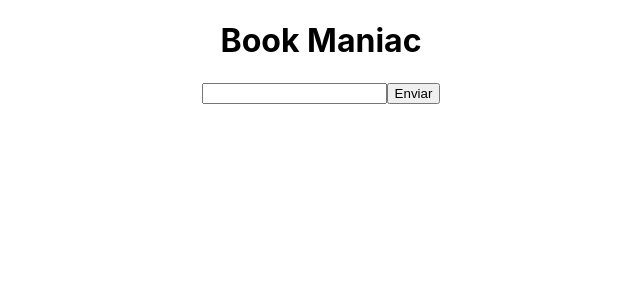
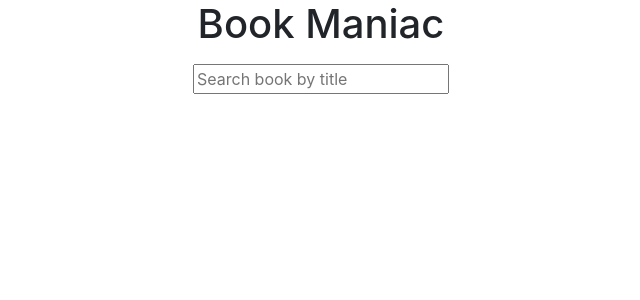
Before and after one commit to vinigaribaldi/Book-Maniac, a React (Create React App) app: page / in a window 1280 px wide. Shown: the top 300 px of the page, without its empty margins (319-959 px from the left). Built offline with nearby package versions, Linux system fonts and the light colour scheme.

Commit message:
Created search funcionality

```diff
--- a/package.json
+++ b/package.json
@@ -7,7 +7,9 @@
     "@testing-library/react": "^9.3.2",
     "@testing-library/user-event": "^7.1.2",
     "axios": "^0.19.2",
+    "bootstrap": "^4.4.1",
     "react": "^16.13.1",
+    "react-bootstrap": "^1.0.1",
     "react-dom": "^16.13.1",
     "react-scripts": "3.4.1"
   },
--- a/src/App.js
+++ b/src/App.js
@@ -1,5 +1,6 @@
 import React from 'react';
 import './App.css';
+import 'bootstrap/dist/css/bootstrap.min.css';
 
 import BookList from './components/BookList';
 
--- a/src/components/BookItem.js
+++ b/src/components/BookItem.js
@@ -4,7 +4,7 @@ import PropTypes from 'prop-types';
 function BookItem({ book, onDelete }) {
   return (
     <li>
-      {book}
+      {book.title}
       <button onClick={onDelete} type="button">Remover</button>
     </li>
   );
--- a/src/components/BookList.js
+++ b/src/components/BookList.js
@@ -1,16 +1,17 @@
 import React, { Component } from 'react';
 import { debounce } from 'lodash';
+import { ListGroup } from 'react-bootstrap';
 
 import BookItem from './BookItem';
 import Api from '../Api';
 
 class BookList extends Component {
   state = {
-    newBook: '',
-    books: []
+    searchString: '',
+    books: [],
+    searchResult: []
   };
 
-  // Executado assim que o componente aparece em tela
   componentDidMount() {
     const books = localStorage.getItem('books');
 
@@ -19,20 +20,18 @@ class BookList extends Component {
     }
   }
 
-  // Executado sempre que houver alterações nas props ou estado (prevProps, prevState)
   componentDidUpdate(_, prevState) {
     if (prevState.books !== this.state.books) {
       localStorage.setItem('books', JSON.stringify(this.state.books));
     }
   }
 
-  // SOMENTE BUSCAR QUANDO DIGITOU MAIS DE 3 CARACTERES
   searchTitle = debounce(async (title) => {
+    if (title.length < 3) {
+      this.setState({ searchResult: [] });
+      return;
+    }
     const { data } = await Api.get(`search.json?title=${title}&limit=5`);
-
-    console.log(title);
-    console.log(data.docs);
-    console.log(data.docs.length);
 
     const result = data.docs.filter((doc) => doc.isbn && doc.isbn.length).map((doc) => ({
       title: doc.title,
@@ -40,33 +39,29 @@ class BookList extends Component {
       id: doc.isbn[0]
     }))
 
-    //https://openlibrary.org/api/books?bibkeys=ISBN:9780395595114
-
-    console.log(result);
-  }, 500);
+    this.setState({ searchResult: result });
+  }, 350);
 
   handleInputChange = e => {
+    this.setState({ searchString: e.target.value });
     this.searchTitle(e.target.value);
-
-    this.setState({ newBook: e.target.value });
   }
 
-  handleSubmit = e => {
-    e.preventDefault();
-
+  handleAdd = (book) => {
     this.setState({
-      books: [...this.state.books, this.state.newBook],
-      newBook: ''
+      books: [...this.state.books, {...book}],
+      searchResult: [],
+      searchString: ''
     });
   }
 
   handleDelete = (book) => {
-    this.setState({ books: this.state.books.filter(b => b !== book) });
+    this.setState({ books: this.state.books.filter(b => b.id !== book.id) });
   }
 
   render() {
     return (
-      <form onSubmit={this.handleSubmit}>
+      <div>
         <ul>
           {this.state.books.map(book => (
             <BookItem
@@ -78,11 +73,19 @@ class BookList extends Component {
         </ul>
         <input
           type="text"
+          placeholder="Search book by title"
           onChange={this.handleInputChange}
-          value={this.state.newBook}
+          value={this.state.searchString}
         />
-        <button type="submit">Enviar</button>
-      </form>
+
+        <ListGroup>
+          {this.state.searchResult.map(book => (
+            <ListGroup.Item action onClick={() => this.handleAdd(book)} key={book.id}>
+              {`${book.title} - ${book.author}`}
+            </ListGroup.Item>
+          ))}
+        </ListGroup>
+      </div>
     );
   }
 }
```
Also changed, not shown: 1 other file (tests, documents, lock files or other folders).
